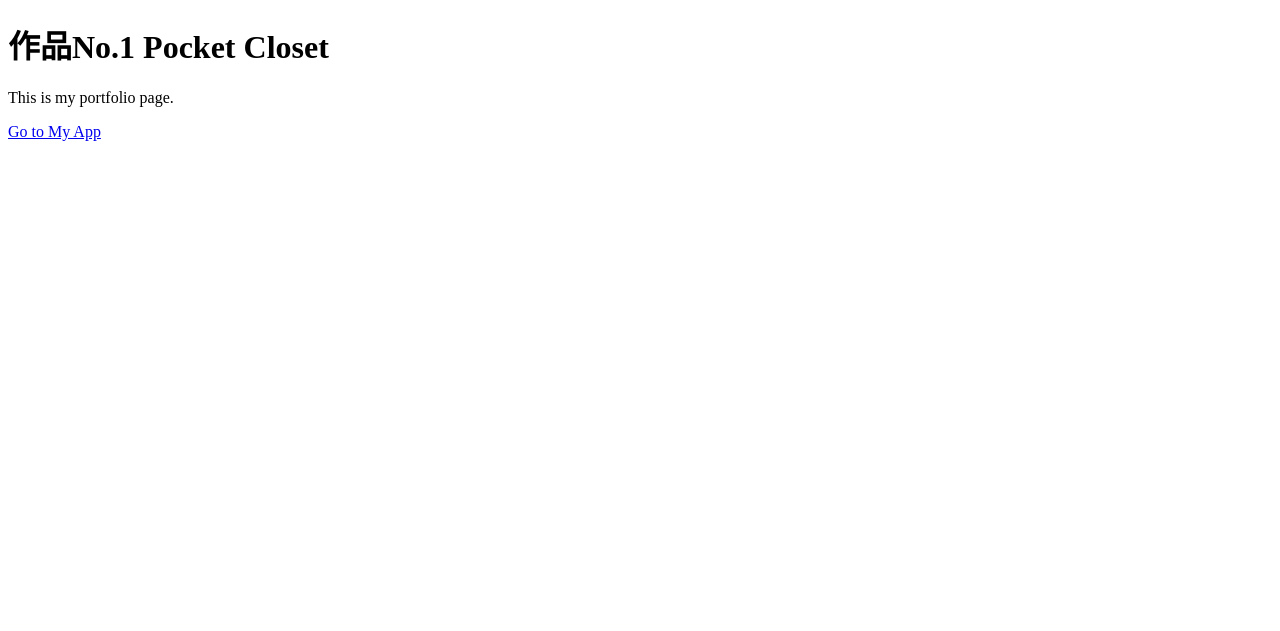
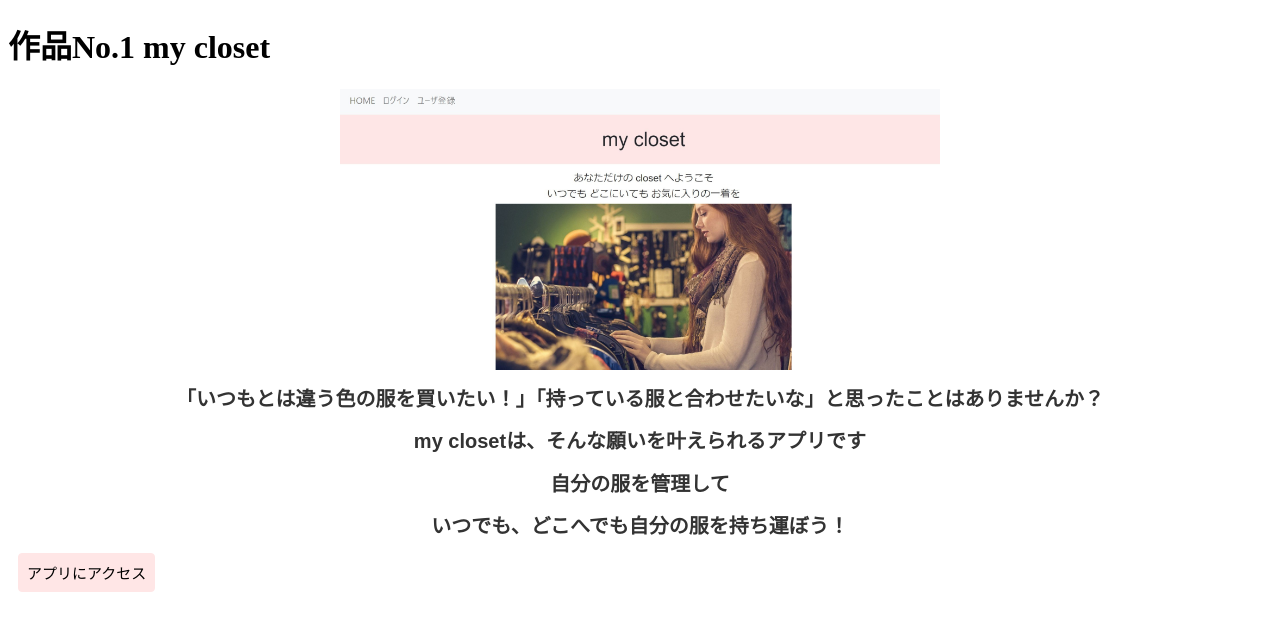
Before and after one commit to sumika0119/ClosetRepository, a Django app: page /accounts/ in a window 1280 px wide. Shown: the top 631 px of the page. Run offline with Django 4.2, Linux system fonts and the light colour scheme.

Commit message:
画像の追加

```diff
--- a/closet_project/templates/accounts/portfolio.html
+++ b/closet_project/templates/accounts/portfolio.html
@@ -1,4 +1,6 @@
 <!DOCTYPE html>
+{% block content %}
+  {% load static %}
 <html lang="en">
 <head>
     <meta charset="UTF-8">
@@ -7,12 +9,22 @@
     <title>Portfolio</title>
 </head>
 <body>
-    <h1>作品No.1 Pocket Closet</h1>
-    <p>This is my portfolio page.</p>
+    <h1 class="heading2">作品No.1 my closet</h1>
+
+    <div class="image-container">
+    <img src="{% static 'accounts/images/portfolio.jpg' %}" class="custom-image">
+    </div>
+
+    <h1 class="heading1">「いつもとは違う色の服を買いたい！」「持っている服と合わせたいな」と思ったことはありませんか？</h1>
+    <h1 class="heading1">my closetは、そんな願いを叶えられるアプリです</h1>
+    <h1 class="heading1">自分の服を管理して</h1>
+    <h1 class="heading1">いつでも、どこへでも自分の服を持ち運ぼう！</h1>
     <!-- ポートフォリオからアプリへのリンク -->
-    <a href="{% url 'accounts:home' %}">Go to My App</a>
-    {% comment %} <div class="button-container">
-      <button type="submit" class="btn btn-primary">ログイン</button>
-    </div> {% endcomment %}
+    <button type="button" onclick="window.location.href='{% url 'accounts:home' %}'" class="btn custom-btn">アプリにアクセス</button>
+
+
 </body>
 </html>
+
+<link rel="stylesheet" href="{% static 'css/style.css' %}">
+{% endblock %}
```
